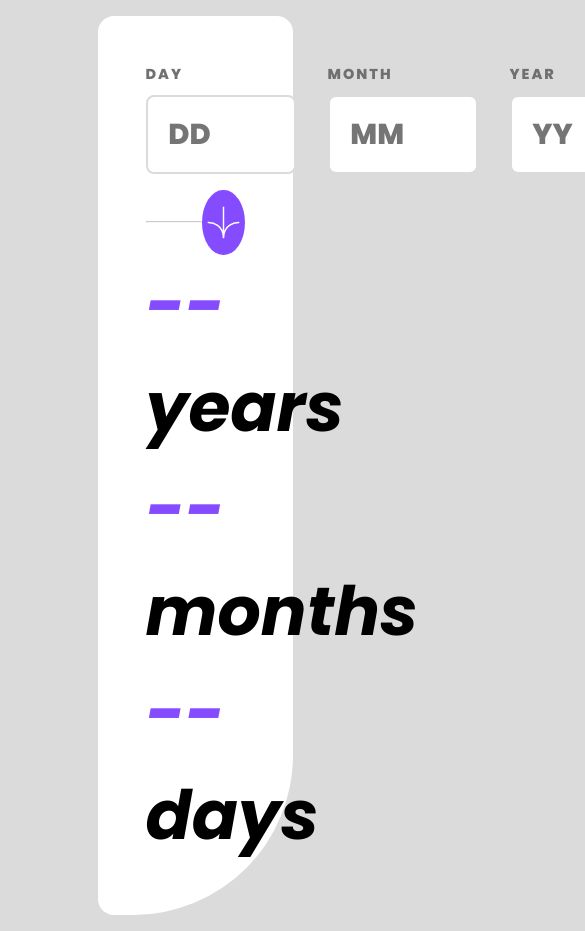
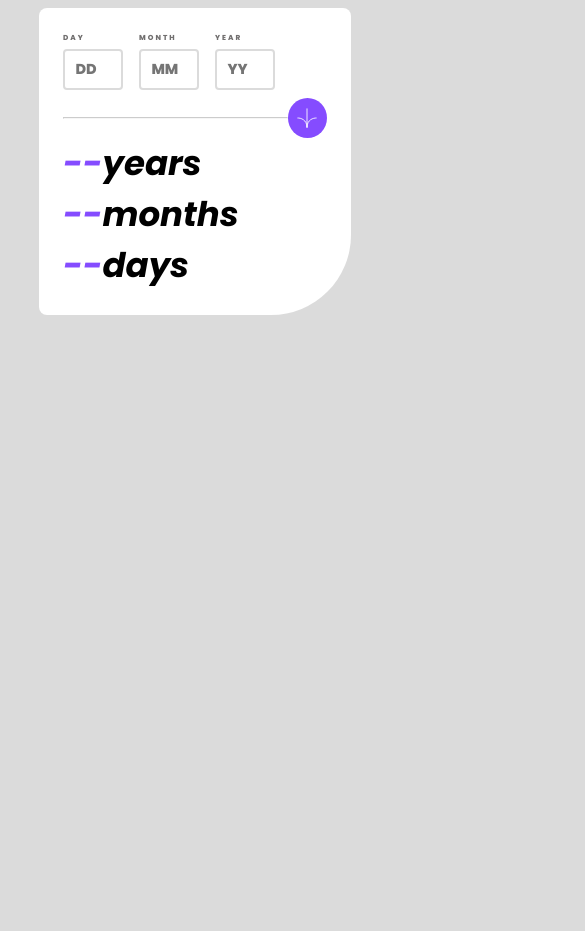
Before and after one commit to SavieJay/age-calculator, a plain HTML site: page index.html in a window 390 px wide. Shown: the top 931 px of the page, 585 px wide, since content can reach past the window. After the commit the page ends 844 px from the top, so only its background shows below. Drawn offline with Linux system fonts and the light colour scheme.

Commit message:
adding media queries

```diff
--- a/index.js
+++ b/index.js
@@ -87,8 +87,6 @@ icon.addEventListener('click', () => {
     }
 });
 
-console.log(currentMonth);
-
 
 
 
--- a/styles.css
+++ b/styles.css
@@ -98,7 +98,51 @@ hr {
     color: var(--Purple);
 }
 .date-calc {
-    font-size: 68px;
+    font-size: 4.25rem;
     font-weight: 700;
     font-style: italic;
 }
+
+@media screen and (max-width: 1200px) {
+    input[type="text"] {
+        width: 110px;
+    }
+}
+
+@media screen and (max-width: 900px) {
+    html {
+        font-size: 13px;
+    }
+    .section {
+        width: 75%;
+    }
+    input[type=text] {
+        padding: 1rem 1.3rem;
+        width: 100px;
+    }
+    .icon img {
+        width: 28px;
+        height: 28px;
+    }
+}
+
+@media screen and (max-width: 580px) {
+    html {
+        font-size: 8px;
+    }
+    .section {
+        width: 80%;
+    }
+    input[type=text] {
+        padding: 1rem 1.3rem;
+        width: 60px;
+    }
+    .icon img {
+        width: 20px;
+        height: 20px;
+    }
+    .icon {
+        width: 40px;
+        height: 40px;
+    }
+}
```
